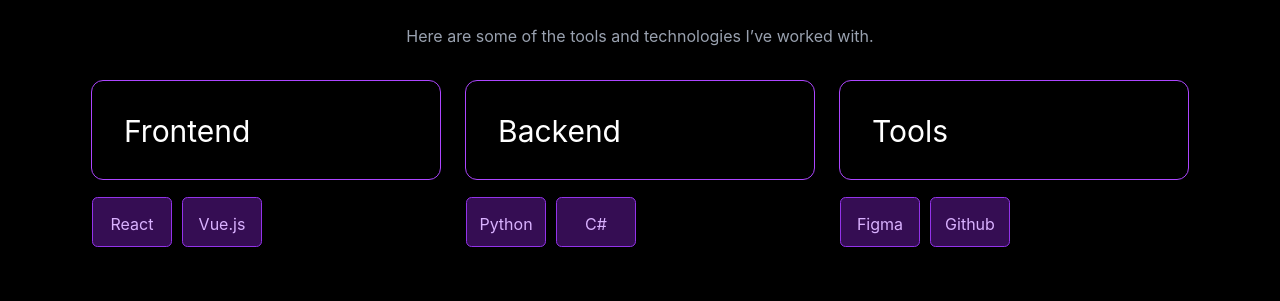
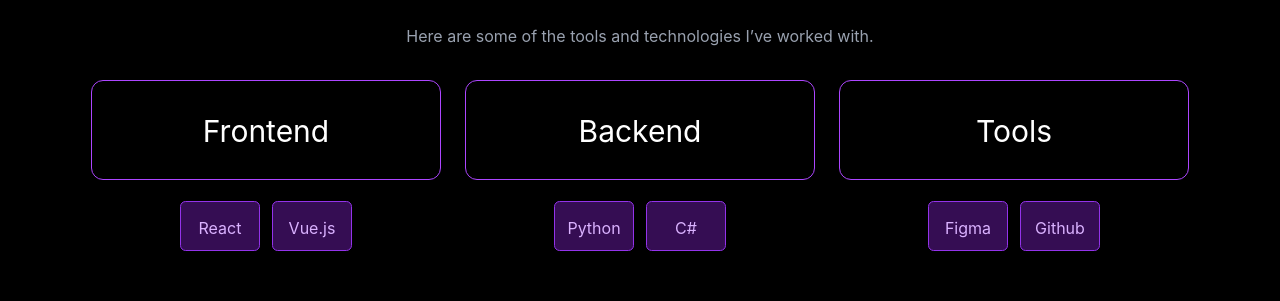
Before and after one commit to sans690/Portfolio, a React (Vite) app in the folder components/: page / in a window 1280 px wide. Shown: the part 1752-2053 px from the top of the page. Built offline with nearby package versions, Linux system fonts and the light colour scheme.

Commit message:
Fixed boxes

```diff
--- a/components/src/Skills.tsx
+++ b/components/src/Skills.tsx
@@ -14,8 +14,8 @@
             <div className="mb-10 align-items-left">
               <div className="border_card_purple mb-10">
                 {" "}
-                <p className="label text-left text-3xl">Frontend</p>
-                <div className="flex_container">
+                <p className="label text-center text-3xl">Frontend</p>
+                <div className="mt-1 flex gap-3 justify-center">
                   <div className="small_box_purple mt-12">React</div>
                   <div className="small_box_purple mt-12">Vue.js</div>
                 </div>
@@ -25,8 +25,8 @@
             <div className="mb-10">
               <div className="border_card_purple mb-10">
                 {" "}
-                <p className="label text-left text-3xl">Backend</p>
-                <div className="flex_container">
+                <p className="label text-center text-3xl">Backend</p>
+                <div className="mt-1 flex gap-3 justify-center">
                   <div className="small_box_purple mt-12">Python</div>
                   <div className="small_box_purple mt-12">C#</div>
                 </div>
@@ -36,8 +36,8 @@
             <div className="mb-10">
               <div className="border_card_purple mb-10">
                 {" "}
-                <p className="label text-left text-3xl">Tools</p>
-                <div className="flex_container">
+                <p className="label text-center text-3xl">Tools</p>
+                <div className="mt-1 flex gap-3 justify-center">
                   <div className="small_box_purple mt-12">Figma</div>
                   <div className="small_box_purple mt-12">Github</div>
                 </div>
```
